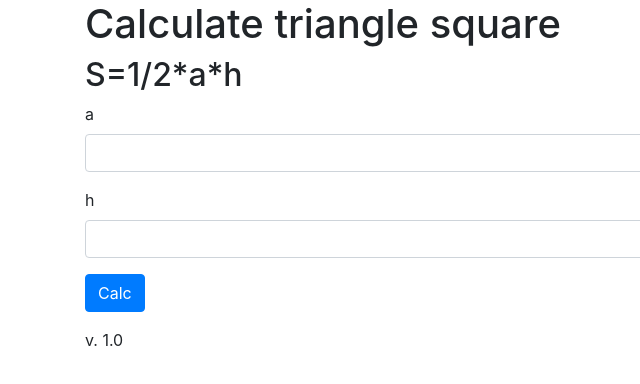
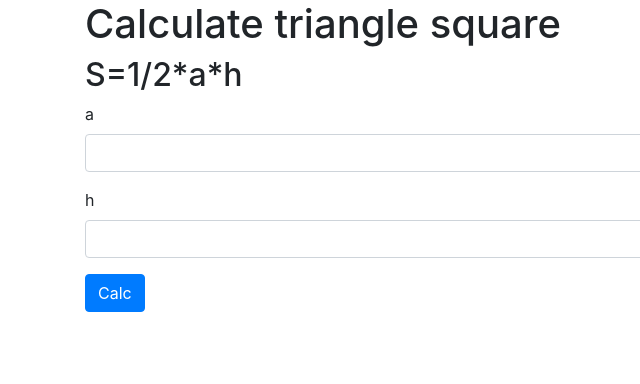
Before and after one commit to Maxim-Pashkov/square-triangle, a website built with webpack: page src/index.html in a window 1280 px wide. Shown: the full height of the page, 0-640 px from the left. Built offline with nearby package versions, Linux system fonts and the light colour scheme.

Commit message:
remove version span

```diff
--- a/src/index.html
+++ b/src/index.html
@@ -21,7 +21,6 @@
             <!-- <div class="alert alert-success" id="output" role="alert" style="display: none">
                 Triangle sqaure is: <b id="output-square"></b>
             </div> -->
-            <span>v. 1.0</span>
         </div>
     </body>
 </html>
```
